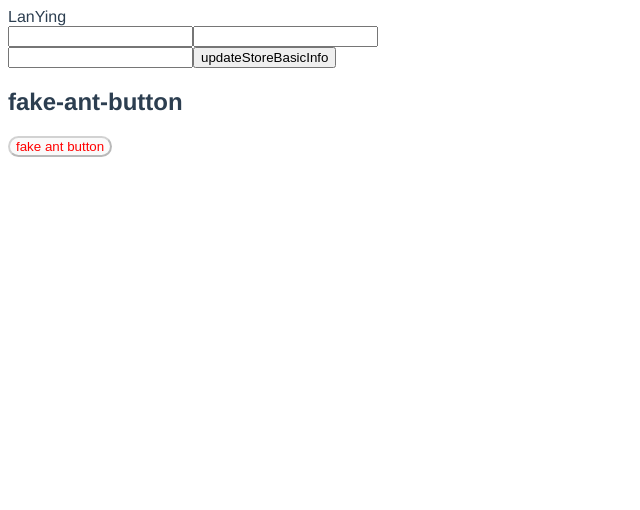
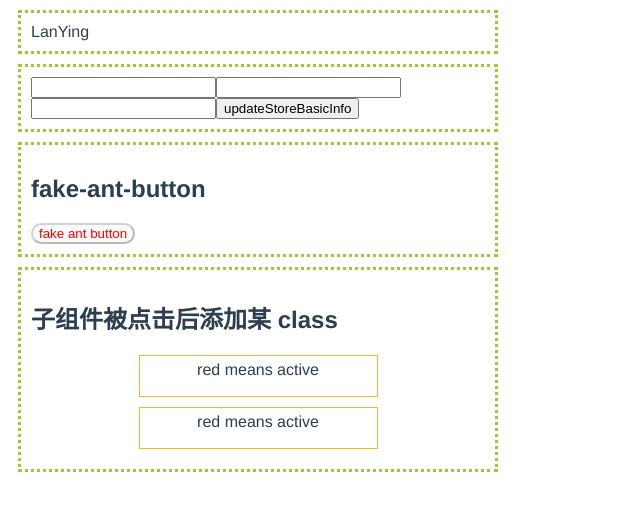
Before and after one commit to LahmYing/vue-project-structure, a Vue app: page / in a window 1280 px wide. Shown: the top 510 px of the page, without its empty margins (0-640 px from the left). Built offline with nearby package versions, Linux system fonts and the light colour scheme.

Commit message:
feat: 1.piece 2.子组件被点击后添加某 class

```diff
--- a/src/router/index.js
+++ b/src/router/index.js
@@ -8,7 +8,12 @@ const routes = [
     path: '/',
     name: 'About',
     component: () => import('../views/About.vue')
-  }
+  },
+  {
+    path: '/merchant/:merchant_id',
+    name: 'Merchant',
+    component: () => import('../views/About.vue')
+  },
 ]
 
 const router = new VueRouter({
--- a/src/views/About.vue
+++ b/src/views/About.vue
@@ -5,6 +5,7 @@
     <!-- 多个 slot -->
     <!-- <a-layout></a-layout> -->
 
+    <piece>
       <!-- 在 slot 处访问到 <current-user> 组件内的 data  -->
       <current-user>
         <!-- v-slot: 缩写 # -->
@@ -12,15 +13,16 @@
         <!-- 用解构的形式可让模板更简洁，如下 -->
         <!-- <template v-slot:default="{ user }">{{ user.firstName }}</template> -->
       </current-user>
+    </piece>
 
-    <div>
+    <piece>
       <input type="text" v-model="store_basic_info.name" />
       <input type="text" v-model="store_basic_info.type" />
       <input type="text" v-model="store_basic_info.desc" />
       <button @click="updateStoreBasicInfo">updateStoreBasicInfo</button>
-    </div>
+    </piece>
 
-    <div>
+    <piece>
       <h2>fake-ant-button</h2>
       <f-button
         type="warn"
@@ -29,7 +31,17 @@
         :loading="true"
         :disabled="true"
       >fake ant button</f-button>
-    </div>
+    </piece>
+
+    <piece>
+      <h2>子组件被点击后添加某 class</h2>
+      <card
+        v-for="merchant in merchants"
+        :key="merchant.merchant_id"
+        :active="merchant.merchant_id === $route.params.merchant_id"
+        @click.native="$router.push({ name: 'Merchant', params: {'merchant_id': merchant.merchant_id} })"
+      ></card>
+    </piece>
   </div>
 </template>
 
@@ -41,13 +53,19 @@ export default {
   data () {
     return {
       store_id: '1704',
-      store_basic_info: {}
+      store_basic_info: {},
+      merchants: [
+        { merchant_id: '001' },
+        { merchant_id: '002' }
+      ]
     }
   },
   components: {
     'a-layout': () => import('../components/slot_example/a/layout'),
     'current-user': () => import('../components/slot_example/b/current_user'),
     'f-button': () => import('../components/fake_ant/button/button'),
+    card: () => import('./components/card'),
+    piece: () => import('./components/piece'),
   },
   methods: {
     updateStoreBasicInfo () {
--- /dev/null
+++ b/src/views/components/card.vue
@@ -0,0 +1,25 @@
+<template>
+  <div class="card" :class="{active: active}">red means active</div>
+</template>
+
+<script>
+export default {
+  props: ['active']
+}
+</script>
+
+<style scoped>
+.card {
+  columns: #02060c;
+  height: 30px;
+  width: 50%;
+  border: 1px solid rgb(235, 185, 50);
+  text-align: center;
+  padding: 5px;
+  margin: 10px auto;
+}
+.card.active {
+  color: red;
+  font-weight: bolder;
+}
+</style>
--- /dev/null
+++ b/src/views/components/piece.vue
@@ -0,0 +1,19 @@
+<template>
+  <div class="piece">
+    <slot></slot>
+  </div>
+</template>
+
+<script>
+export default {
+
+}
+</script>
+
+<style scoped>
+.piece {
+  margin: 10px;
+  padding: 10px;
+  border: 3px dotted yellowgreen;
+}
+</style>
```
Lines whose indentation alone changed are shown as unchanged.
